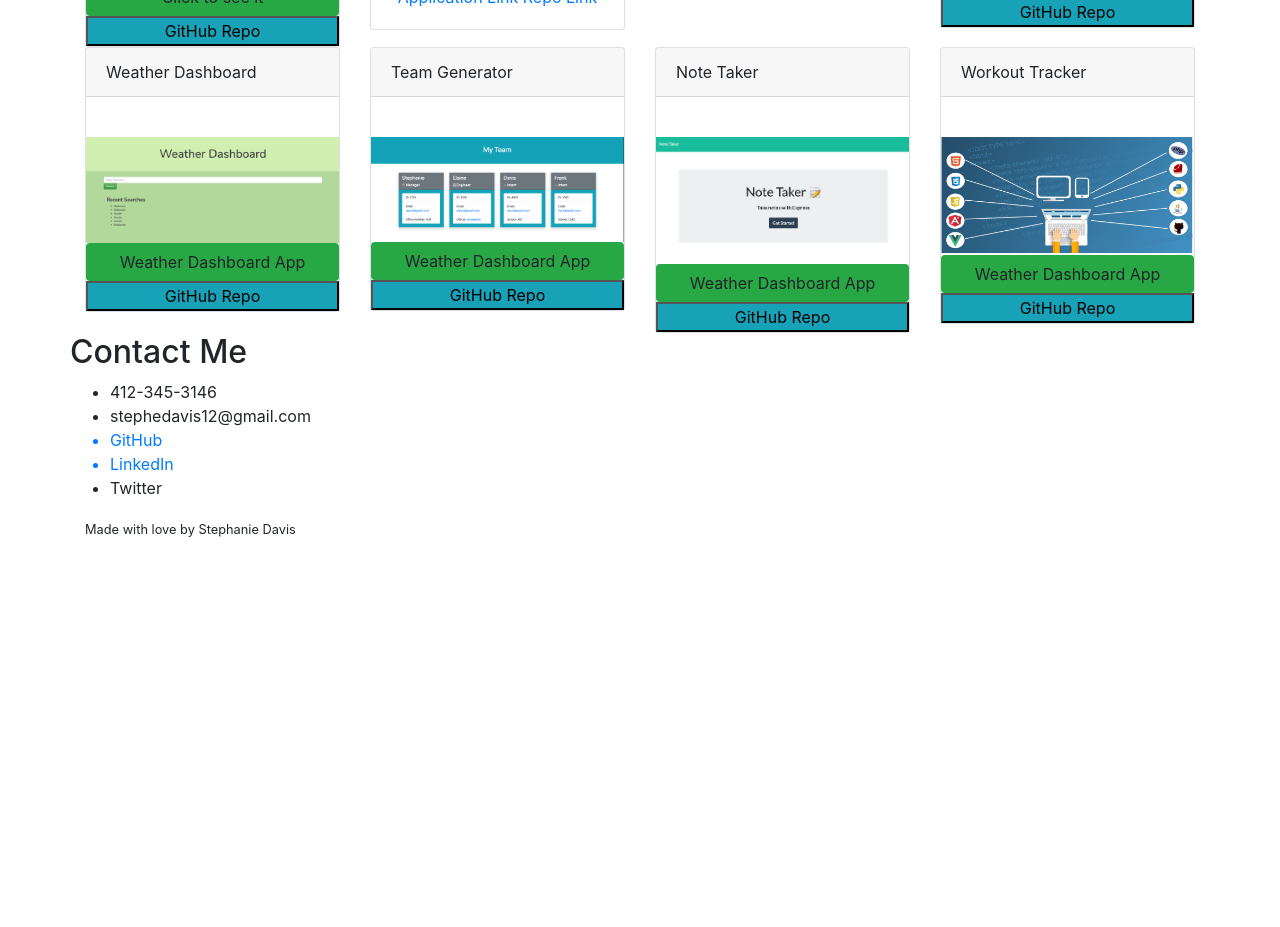
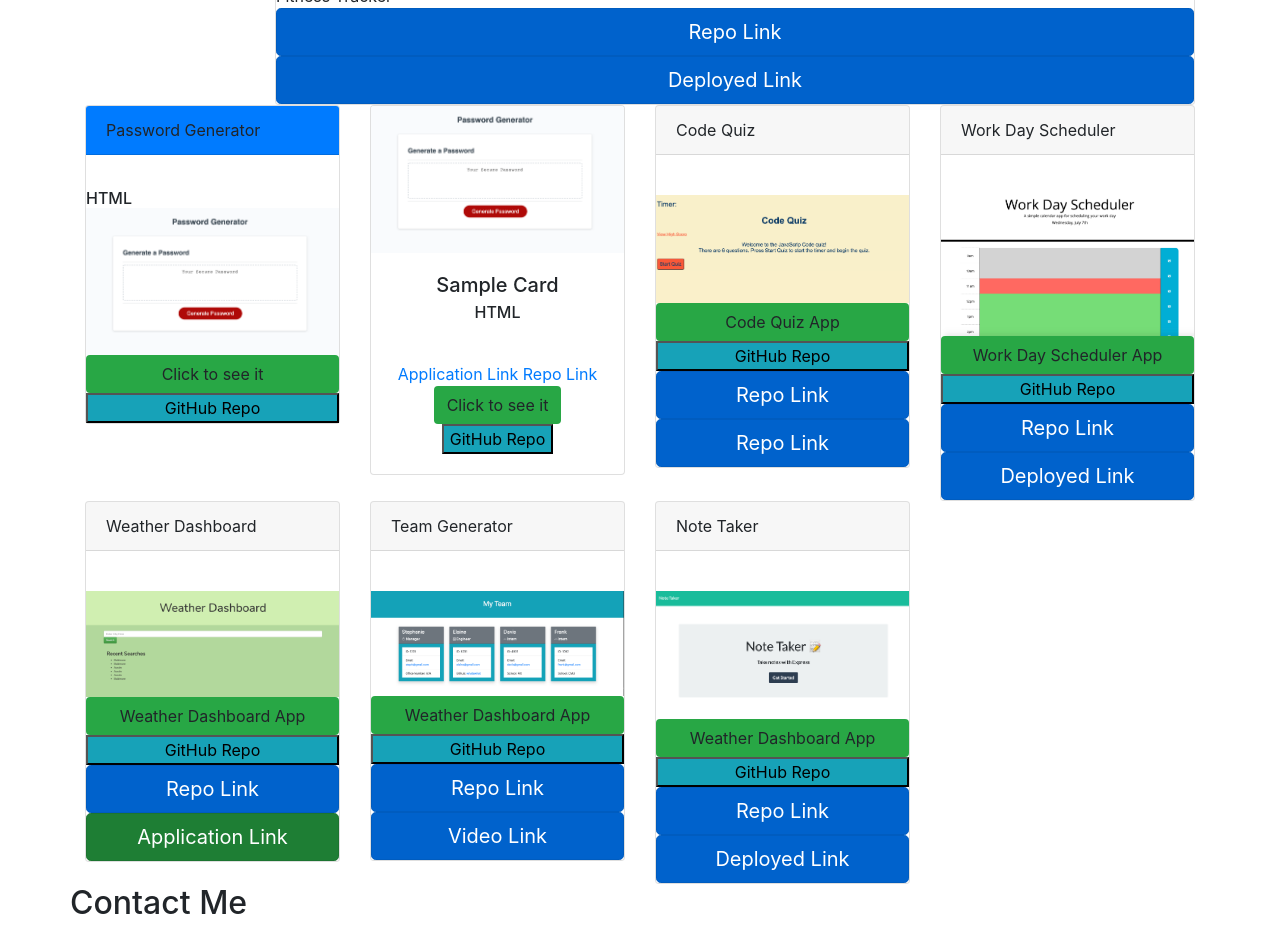
Before and after one commit to whatawhat/portfolioTwo, a plain HTML site: page practicePortfolio.html in a window 1280 px wide. Shown: the part 1104-2031 px from the top of the page. Before the commit the page ends 1644 px from the top, so only its background shows below. Drawn offline with nearby package versions, Linux system fonts and the light colour scheme.

Commit message:
added links to both repos and deployed applications

```diff
--- a/practicePortfolio.html
+++ b/practicePortfolio.html
@@ -67,8 +67,11 @@ Links: About Me, Work, Contact Me, and Resume
             <div id="bigcontainer">
                 <div class="card">
                     <a href="https://whatawhat.github.io/accessible_horiseon/" target="_blank">
-                        <img id="important" src="./images/binary.jpg" class="img-fluid"/>
-                            </a> <span>Accessible Horiseon (HTML)</span>
+                        <img id="important" src="./images/FitnessTrackHome.png" class="img-fluid"/>
+                            </a> <span>Fitness Tracker</span>
+
+                            <a href="https://github.com/whatawhat/workout_tracker" class="btn btn-primary btn-lg active" role="button">Repo Link</a>
+                            <a href="https://aqueous-beyond-78787.herokuapp.com/" class="btn btn-primary btn-lg active" role="button">Deployed Link</a>
                 </div>
 
             </div>
@@ -85,6 +88,8 @@ Links: About Me, Work, Contact Me, and Resume
                     <!-- Sample <a href="#" class="btn btn-info" role="button">Link</a> -->
                     <button type="button" class="btn bg-success">Click to see it</button>
                     <button type="button" class="button bg-info">GitHub Repo</button>
+                    <!-- <a href="https://github.com/whatawhat/fitnesstracker" class="btn btn-primary btn-lg active" role="button">Repo Link</a> -->
+                    <!-- <a href="https://github.com/whatawhat/fitnesstracker" class="btn btn-primary btn-lg active" role="button">Repo Link</a> -->
                 </div>
             </div>
 
@@ -99,6 +104,10 @@ Links: About Me, Work, Contact Me, and Resume
                     <div class="card-body">
                         <a href="https://whatawhat.github.io/password_generator/" class="card-link">Application Link</a>
                         <a href="https://github.com/whatawhat/password_generator">Repo Link</a>
+                        <button type="button" class="btn bg-success">Click to see it</button>
+                        <button type="button" class="button bg-info">GitHub Repo</button>
+                        <!-- <a href="https://github.com/whatawhat/fitnesstracker" class="btn btn-primary btn-lg active" role="button">Repo Link</a> -->
+                        <!-- <a href="https://github.com/whatawhat/fitnesstracker" class="btn btn-primary btn-lg active" role="button">Repo Link</a> -->
                     </div>
                 </div>
             </div>
@@ -111,6 +120,8 @@ Links: About Me, Work, Contact Me, and Resume
                     <!-- <div class="card-footer">Click to see it</div> -->
                     <button type="button" class="btn bg-success">Code Quiz App</button>
                     <button type="button" class="button bg-info">GitHub Repo</button>
+                    <a href="https://github.com/whatawhat/codequiz" class="btn btn-primary btn-lg active" role="button">Repo Link</a>
+                    <a href="https://whatawhat.github.io/codequiz/" class="btn btn-primary btn-lg active" role="button">Repo Link</a>
                 </div>
             </div>
             <div class="col-sm-3">
@@ -121,6 +132,8 @@ Links: About Me, Work, Contact Me, and Resume
                     <!-- <div class="card-footer">Click to see it</div> -->
                     <button type="button" class="btn bg-success">Work Day Scheduler App</button>
                     <button type="button" class="button bg-info">GitHub Repo</button>
+                    <a href="https://github.com/whatawhat/work_scheduler" class="btn btn-primary btn-lg active" role="button">Repo Link</a>
+                    <a href="https://whatawhat.github.io/work_scheduler/" class="btn btn-primary btn-lg active" role="button">Deployed Link</a>
                 </div>
             </div>
             <div class="col-sm-3">
@@ -131,6 +144,8 @@ Links: About Me, Work, Contact Me, and Resume
                     <!-- <div class="card-footer">Click to see it</div> -->
                     <button type="button" class="btn bg-success">Weather Dashboard App</button>
                     <button type="button" class="button bg-info">GitHub Repo</button>
+                    <a href="https://github.com/whatawhat/weather_dashboard" class="btn btn-primary btn-lg active" role="button">Repo Link</a>
+                    <a href="https://whatawhat.github.io/weather_dashboard/" class="btn btn-success btn-lg active" role="button">Application Link</a>
                 </div>
             </div>
 
@@ -142,6 +157,8 @@ Links: About Me, Work, Contact Me, and Resume
                     <!-- <div class="card-footer">Click to see it</div> -->
                     <button type="button" class="btn bg-success">Weather Dashboard App</button>
                     <button type="button" class="button bg-info">GitHub Repo</button>
+                    <a href="https://github.com/whatawhat/team_profile" class="btn btn-primary btn-lg active" role="button">Repo Link</a>
+                    <a href="https://drive.google.com/file/d/1Y1387oLMv15UVaobafnYd0-dpTm5bjFo/view" class="btn btn-primary btn-lg active" role="button">Video Link</a>
                 </div>
             </div>
 
@@ -153,17 +170,8 @@ Links: About Me, Work, Contact Me, and Resume
                     <!-- <div class="card-footer">Click to see it</div> -->
                     <button type="button" class="btn bg-success">Weather Dashboard App</button>
                     <button type="button" class="button bg-info">GitHub Repo</button>
-                </div>
-            </div>
-
-            <div class="col-sm-3">
-                <div class="card">
-                    <div class="card-header">Workout Tracker</div>
-                    <div class="card-body"></div>
-                    <img src="images/webdev.png"/>
-                    <!-- <div class="card-footer">Click to see it</div> -->
-                    <button type="button" class="btn bg-success">Weather Dashboard App</button>
-                    <button type="button" class="button bg-info">GitHub Repo</button>
+                    <a href="https://github.com/whatawhat/note_taker" class="btn btn-primary btn-lg active" role="button">Repo Link</a>
+                    <a href="https://peaceful-bayou-22212.herokuapp.com/" class="btn btn-primary btn-lg active" role="button">Deployed Link</a>
                 </div>
             </div>
 
```
